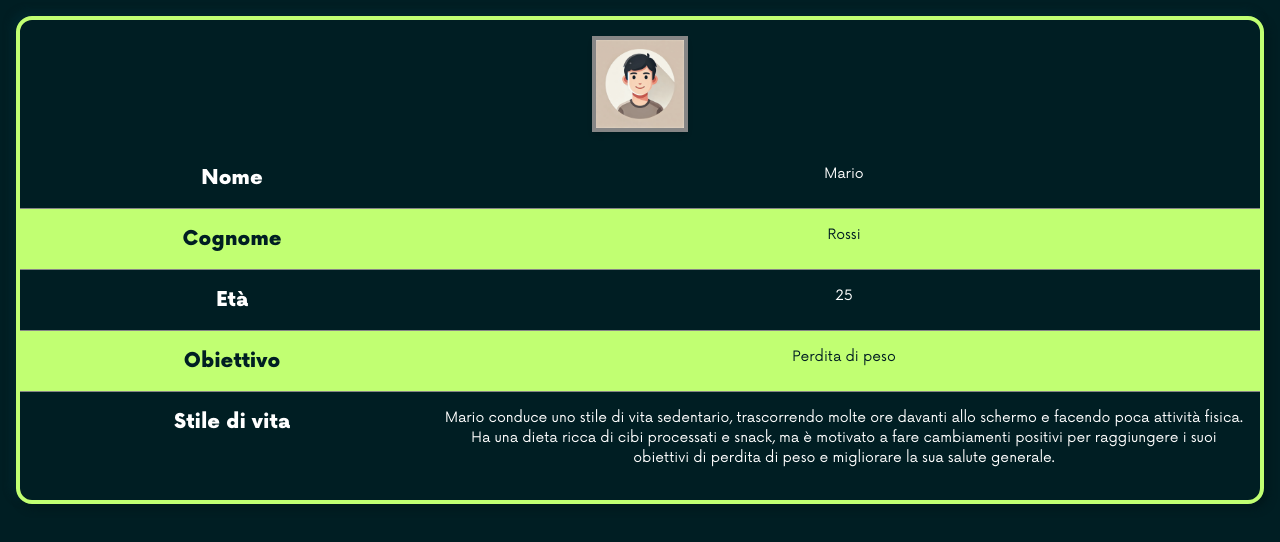
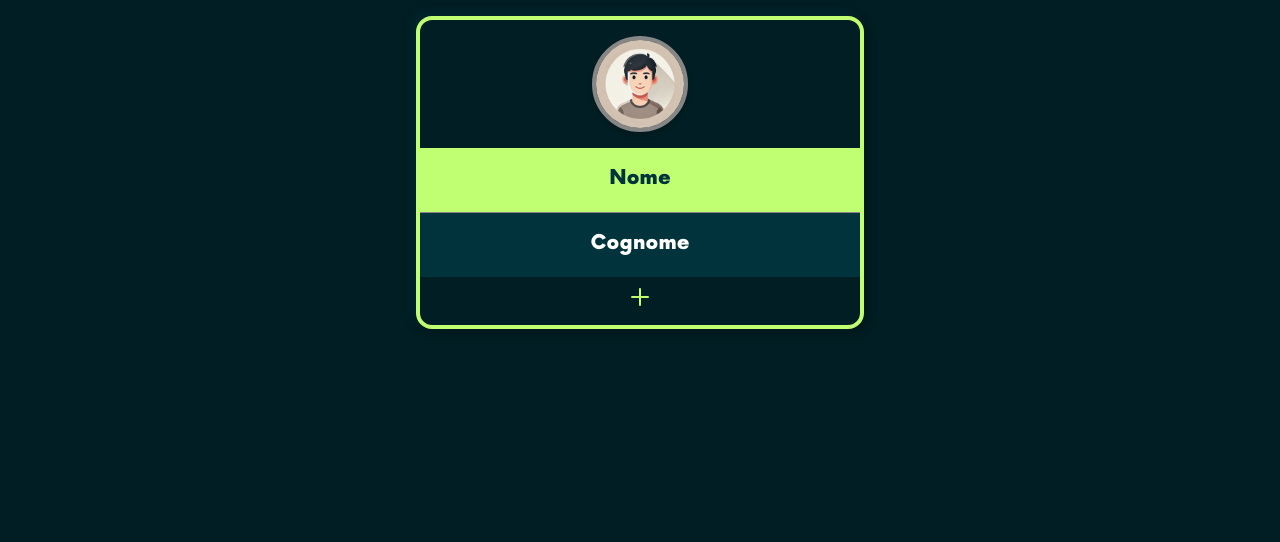
Before and after one commit to develhope/FS28-Team2-Project4, a React (Vite) app in the folder stayfit-app/: page /cardcliente in a window 1280 px wide. Shown: the top 542 px of the page. Built offline with nearby package versions, Linux system fonts and the light colour scheme.

Commit message:
modified CardCliente component and added the NewIcon component

```diff
--- a/stayfit-app/src/MyComponents/LandingPage/CardCliente.jsx
+++ b/stayfit-app/src/MyComponents/LandingPage/CardCliente.jsx
@@ -1,43 +1,76 @@
-export function CardCliente() {
+import { useState } from 'react';
+import { NewIcon } from '../NewIcon';
+
+export function CardCliente({ nome, cognome, eta, obiettivo, stileDiVita, foto, onExpand }) {
+    const [isExpanded, setIsExpanded] = useState(false);
+
+    const toggleExpand = () => {
+        setIsExpanded(!isExpanded);
+        if (onExpand) onExpand();
+    };
+
     return (
-        <div className="flow-root rounded-2xl border-x-4 border-y-4 border-secondary-green py-4 shadow-[4px_4px_8px_#01181B,-4px_-4px_8px_#01282F]">
+        <div
+            className={`flow-root rounded-2xl border-x-4 border-y-4 border-secondary-green py-4 shadow-[4px_4px_8px_#01181B,-4px_-4px_8px_#01282F] cursor-pointer ${isExpanded ? 'bg-[#001E23]' : ''} max-w-md mx-auto`}
+            onClick={toggleExpand}
+        >
             {/* Foto del Cliente */}
             <div className="flex justify-center mb-4">
                 <img
-                    className="w-24 h-24 border-4 border-[#868686] shadow-md"
-                    src="/src/assets/img/avatar.webp"
-                    alt="Foto del cliente"
+                    className="w-24 h-24 border-4 border-[#868686] shadow-md rounded-full"
+                    src={foto || "/src/assets/img/avatar.webp"}
+                    alt={`Foto di ${nome} ${cognome}`}
                 />
             </div>
 
-            {/* Informazioni del Cliente */}
-            <dl className="divide-y divide-[#868686] text-sm">
-                <div className="grid grid-cols-1 gap-1 p-4 bg-[#001E23] sm:grid-cols-3 sm:gap-4">
-                    <dt className="font-extrabold text-xl text-white">Nome</dt>
-                    <dd className="text-white sm:col-span-2">Mario</dd>
+            {/* Informazioni di Base del Cliente */}
+            <dl className="divide-y divide-[#868686] text-sm text-center">
+                <div className="grid grid-cols-1 gap-1 p-4 bg-secondary-green">
+                    <dt className="font-extrabold text-xl text-activated-card">Nome</dt>
+                    <dd className="text-white">{nome}</dd>
+                </div>
+                <div className="grid grid-cols-1 gap-1 p-4 bg-activated-card">
+                    <dt className="font-extrabold text-xl text-white">Cognome</dt>
+                    <dd className="text-[#001E23]">{cognome}</dd>
                 </div>
 
-                <div className="grid grid-cols-1 gap-1 p-4 even:bg-secondary-green sm:grid-cols-3 sm:gap-4">
-                    <dt className="font-extrabold text-xl text-[#001E23]">Cognome</dt>
-                    <dd className="text-[#001E23] sm:col-span-2">Rossi</dd>
-                </div>
+                {isExpanded && (
+                    <>
+                        <div className="grid grid-cols-1 gap-1 p-4 even:bg-[#94B7BD] bg-secondary-green">
+                            <dt className="font-extrabold text-xl text-[#001E23]">Età</dt>
+                            <dd className="text-white">{eta}</dd>
+                        </div>
+                        <div className="grid grid-cols-1 gap-1 p-4 bg-[#001E23]">
+                            <dt className="font-extrabold text-xl text-white">Obiettivo</dt>
+                            <dd className="text-[#001E23]">{obiettivo}</dd>
+                        </div>
+                        <div className="grid grid-cols-1 gap-1 p-4 even:bg-[#94B7BD] bg-secondary-green">
+                            <dt className="font-extrabold text-xl text-[#001E23]">Stile di vita</dt>
+                            <dd className="text-white">{stileDiVita}</dd>
+                        </div>
+                        <div className="grid grid-cols-1 gap-1 p-4 even:bg-[#94B7BD] bg-[#001E23]">
+                            <dt className="font-extrabold text-xl text-white">Peso</dt>
+                            <dd className="text-white">N/A (Modificabile)</dd>
+                        </div>
+                        <div className="grid grid-cols-1 gap-1 p-4 bg-secondary-green">
+                            <dt className="font-extrabold text-xl text-[#001E23]">Massa Grassa</dt>
+                            <dd className="text-[#001E23]">N/A (Da inserire)</dd>
+                        </div>
+                        <div className="grid grid-cols-1 gap-1 p-4 even:bg-[#94B7BD] bg-[#001E23]">
+                            <dt className="font-extrabold text-xl text-white">Massa Magra</dt>
+                            <dd className="text-white">N/A (Da inserire)</dd>
+                        </div>
+                    </>
+                )}
+            </dl>
 
-                <div className="grid grid-cols-1 gap-1 p-4 even:bg-[#94B7BD] sm:grid-cols-3 sm:gap-4">
-                    <dt className="font-extrabold text-xl text-white">Età</dt>
-                    <dd className="text-white sm:col-span-2">25</dd>
-                </div>
-
-                <div className="grid grid-cols-1 gap-1 p-4 bg-secondary-green sm:grid-cols-3 sm:gap-4">
-                    <dt className="font-extrabold text-xl text-[#001E23]">Obiettivo</dt>
-                    <dd className="text-[#001E23] sm:col-span-2">Perdita di peso</dd>
-                </div>
-
-                <div className="grid grid-cols-1 gap-1 p-4 even:bg-[#94B7BD] sm:grid-cols-3 sm:gap-4">
-                    <dt className="font-extrabold text-xl text-white">Stile di vita</dt>
-                    <dd className="text-white sm:col-span-2">Mario conduce uno stile di vita sedentario, trascorrendo molte ore davanti allo schermo e facendo poca attività fisica. Ha una dieta ricca di cibi processati e snack, ma è motivato a fare cambiamenti positivi per raggiungere i suoi obiettivi di perdita di peso e migliorare la sua salute generale.
-                    </dd>
-                </div>
-            </dl>
+            {/* Icona per Espandere/Ridurre */}
+            <div className="flex justify-center mt-2">
+                <NewIcon
+                    type={isExpanded ? 'collapse' : 'expand'}
+                    className="text-secondary-green w-6 h-6"
+                />
+            </div>
         </div>
     );
 }
--- /dev/null
+++ b/stayfit-app/src/MyComponents/NewIcon.jsx
@@ -0,0 +1,18 @@
+import React from 'react';
+
+export const NewIcon = ({ type, className }) => {
+    return (
+        <span className={className}>
+            {type === 'expand' && (
+                <svg xmlns="http://www.w3.org/2000/svg" className="h-6 w-6" fill="none" viewBox="0 0 24 24" stroke="currentColor">
+                    <path strokeLinecap="round" strokeLinejoin="round" strokeWidth={2} d="M12 4v16m8-8H4" />
+                </svg>
+            )}
+            {type === 'collapse' && (
+                <svg xmlns="http://www.w3.org/2000/svg" className="h-6 w-6" fill="none" viewBox="0 0 24 24" stroke="currentColor">
+                    <path strokeLinecap="round" strokeLinejoin="round" strokeWidth={2} d="M20 12H4" />
+                </svg>
+            )}
+        </span>
+    );
+};
```
